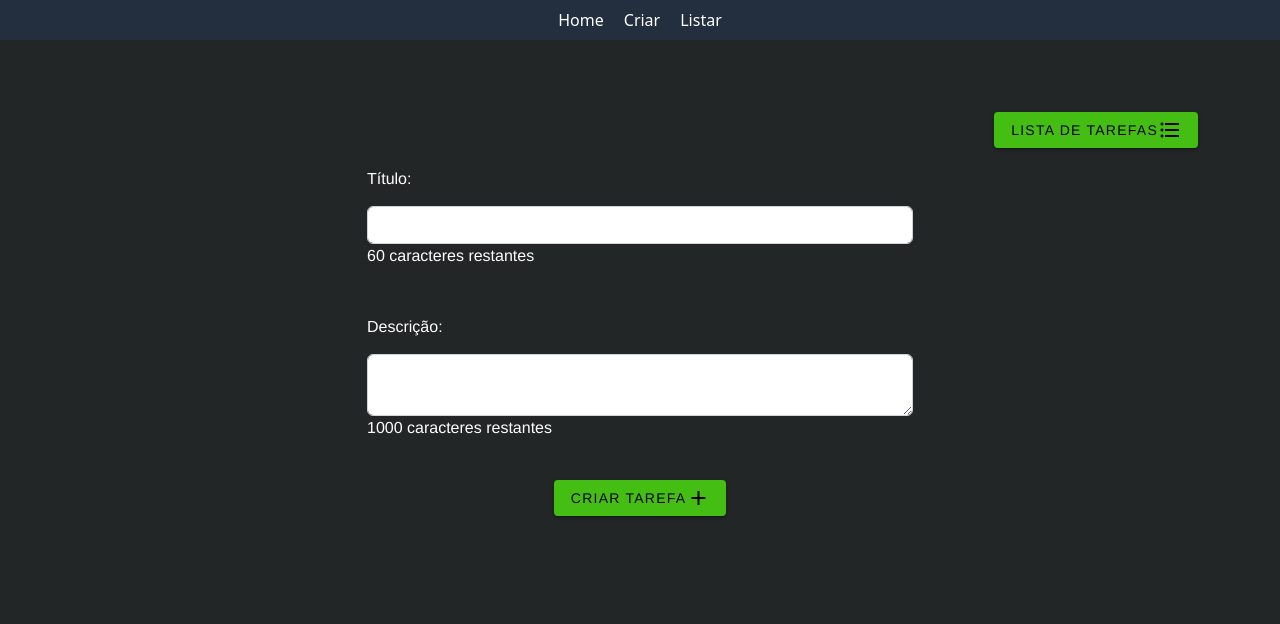
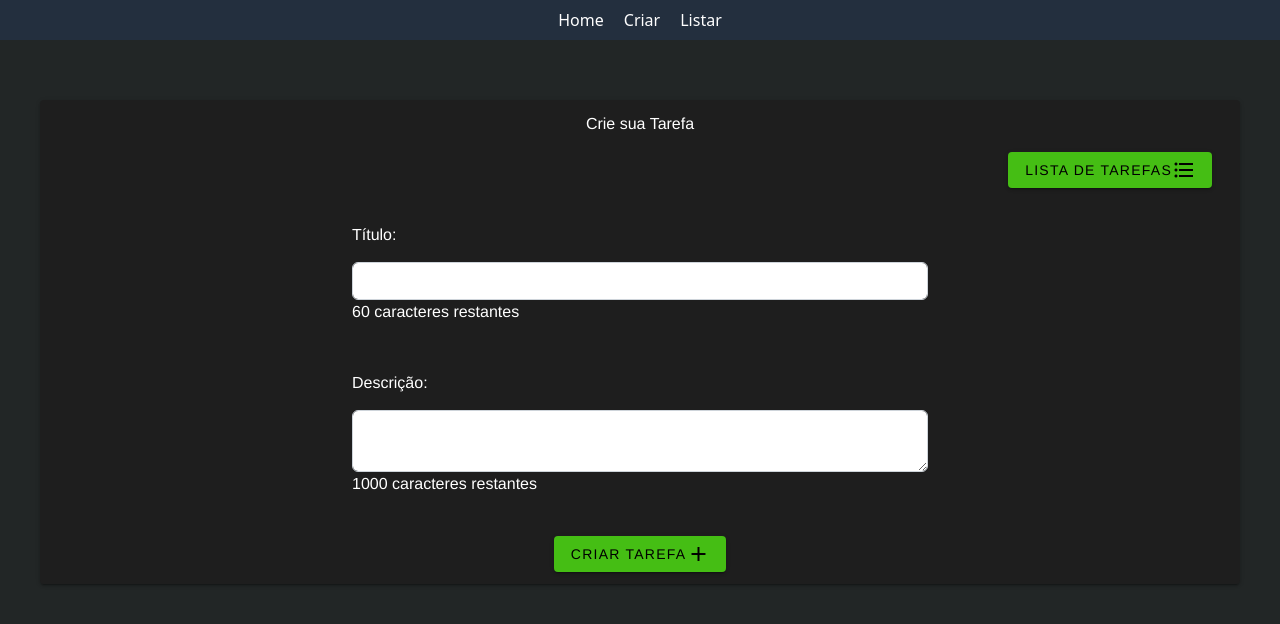
Before and after one commit to davipferr/gerenciador-de-tarefas, a Vue app: page /create in a window 1280 px wide. Shown: the top 624 px of the page. Built offline with nearby package versions, Linux system fonts and the light colour scheme.

Commit message:
feat(): Melhora o padrão da tela

```diff
--- a/src/components/TaskForm.vue
+++ b/src/components/TaskForm.vue
@@ -1,8 +1,12 @@
 <template>
-  <div class="container" max-width="1200">
-    <ButtonRedirectToList
-      :loading="loading"
-    />
+  <v-card class="container" max-width="1200" dark>
+    Crie sua Tarefa
+    <v-spacer></v-spacer>
+    <v-card-title class="justify-content-end d-flex">
+      <ButtonRedirectToList
+        :loading="loading"
+      />
+    </v-card-title>
     <div class="row justify-content-center">
       <div class="col-md-6">
         <div class="form-group">
@@ -64,7 +68,7 @@
         </v-btn>
       </div>
     </div>
-  </div>
+  </v-card>
 </template>
 
 <script>
```
